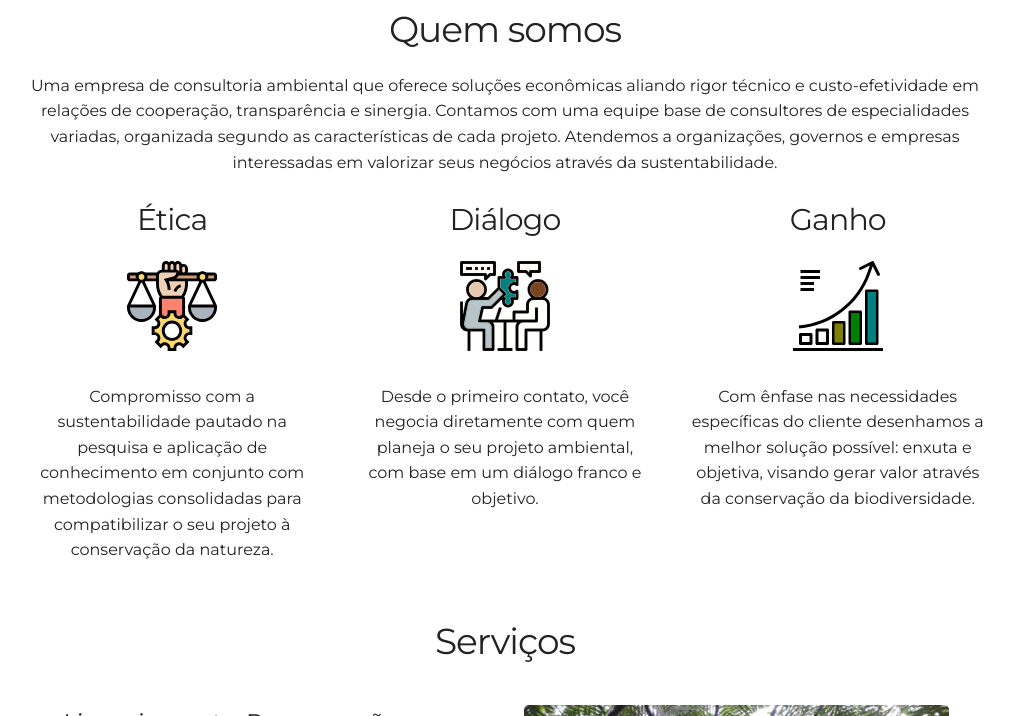
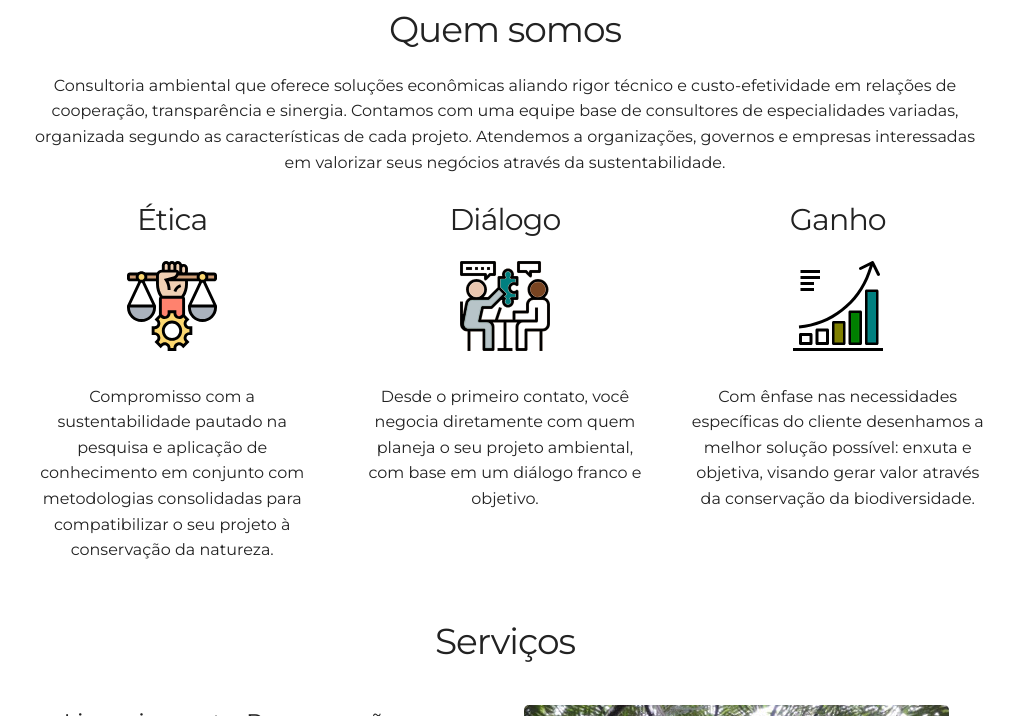
Before and after one commit to leroy1977/eQ1, a Jekyll site: the page built from index.html, in a window 1280 px wide and 900 px high, scrolled down 735 px, cut to the strip 184-900 px from the top of the window. Shown: the whole strip, without its empty margins (135-1149 px from the left). Built offline with Jekyll 4.4.1, drawn with Linux system fonts in a browser that asks for light colours.

Commit message:
Update _config.yml

```diff
--- a/_config.yml
+++ b/_config.yml
@@ -11,7 +11,7 @@
 
 # User settings
 username: eQuanta
-user_description: Uma empresa de consultoria ambiental que oferece soluções econômicas aliando rigor técnico e custo-efetividade em relações de cooperação, transparência e sinergia. Contamos com uma equipe base de consultores de especialidades variadas, organizada segundo as características de cada projeto. Atendemos a organizações, governos e empresas interessadas em valorizar seus negócios através da sustentabilidade.
+user_description: Consultoria ambiental que oferece soluções econômicas aliando rigor técnico e custo-efetividade em relações de cooperação, transparência e sinergia. Contamos com uma equipe base de consultores de especialidades variadas, organizada segundo as características de cada projeto. Atendemos a organizações, governos e empresas interessadas em valorizar seus negócios através da sustentabilidade.
 
 user_title: <p> <i> Diligentia laborat in omnis silvae et maria </i> </p>
 email: e.quanta.env@gmail.com
```
